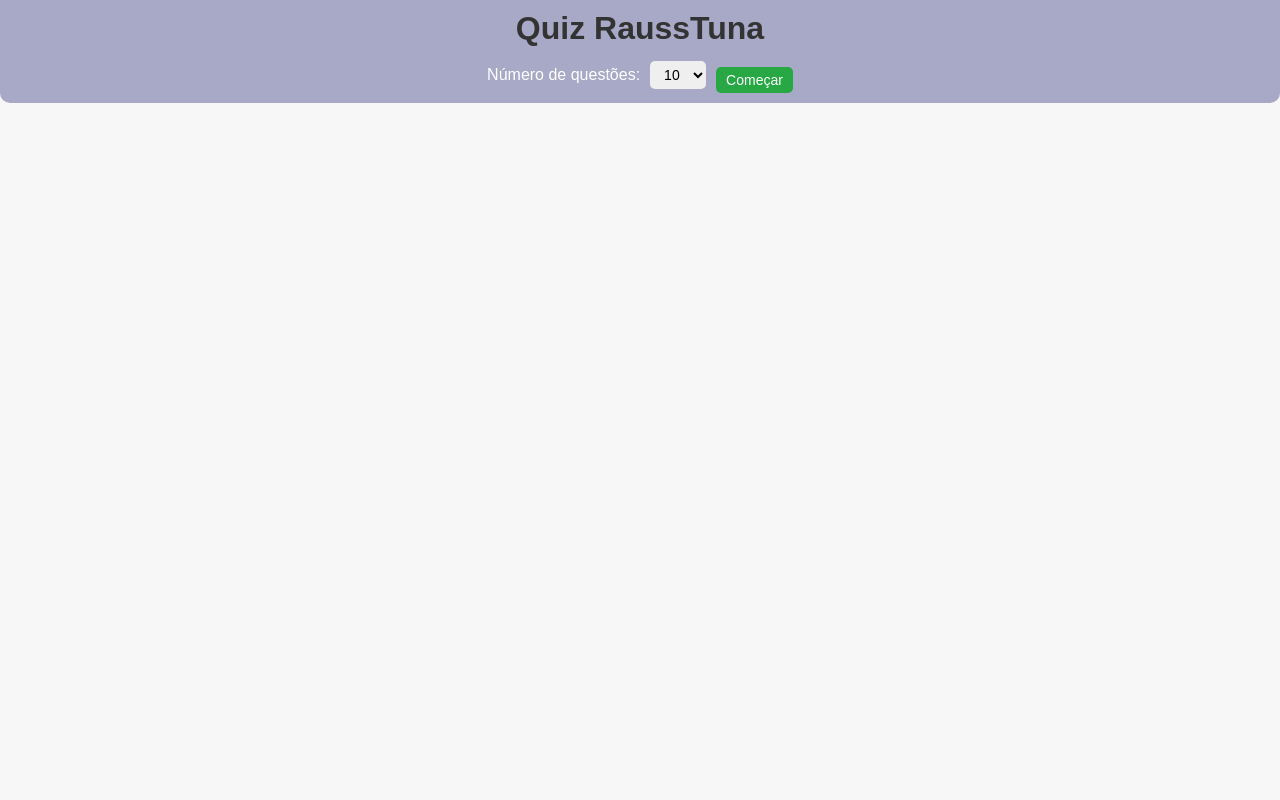
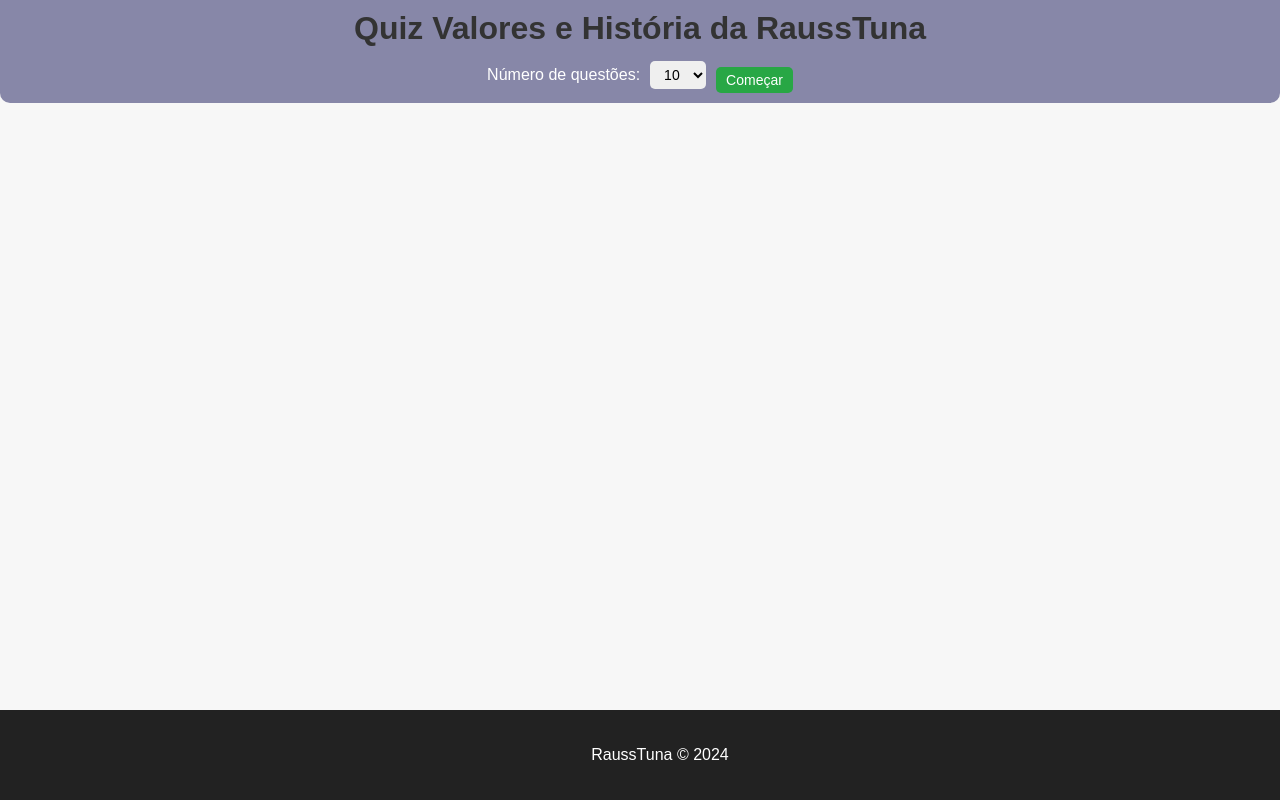
Before and after one commit to vnszero/rauss-kahoot, a plain HTML site: page index.html in a window 1280 px wide. Drawn offline with Linux system fonts and the light colour scheme.

Commit message:
add footer

```diff
--- a/index.html
+++ b/index.html
@@ -8,7 +8,7 @@
 </head>
 <body>
     <header>
-        <h1>Quiz RaussTuna</h1>
+        <h1>Quiz Valores e História da RaussTuna</h1>
         <div id="controls">
             <label for="question-count">Número de questões:</label>
             <select id="question-count">
@@ -28,6 +28,10 @@
             <p id="score"></p>
         </div>
     </div>
+
+    <footer>
+        <p>RaussTuna &copy; <span id="current-year"></span></p>
+    </footer>
     <script src="script.js"></script>
 </body>
 </html>
--- a/script.js
+++ b/script.js
@@ -66,6 +66,9 @@ const gameContainer = document.getElementById("game-container");
 const questionCountSelect = document.getElementById("question-count");
 const questionContainer = document.getElementById("question");
 const scoreContainer = document.getElementById("result-container");
+
+// update year
+document.getElementById('current-year').textContent = new Date().getFullYear();
 
 function randomSeed() {
     const seed = Date.now();
--- a/style.css
+++ b/style.css
@@ -25,6 +25,16 @@ button:disabled {
     cursor: not-allowed;
 }
 
+footer {
+    text-align: center;
+    padding: 20px;
+    background-color: #222;
+    color: white;
+    position: fixed;
+    bottom: 0;
+    width: 100%;
+}
+
 h1 {
     color: #333;
 }
@@ -33,7 +43,7 @@ header {
     display: flex;
     flex-direction: column;
     align-items: center;
-    background-color: #a8a8c7;
+    background-color: #8787a8;
     color: white;
     padding: 10px;
     margin-bottom: 20px;
```
